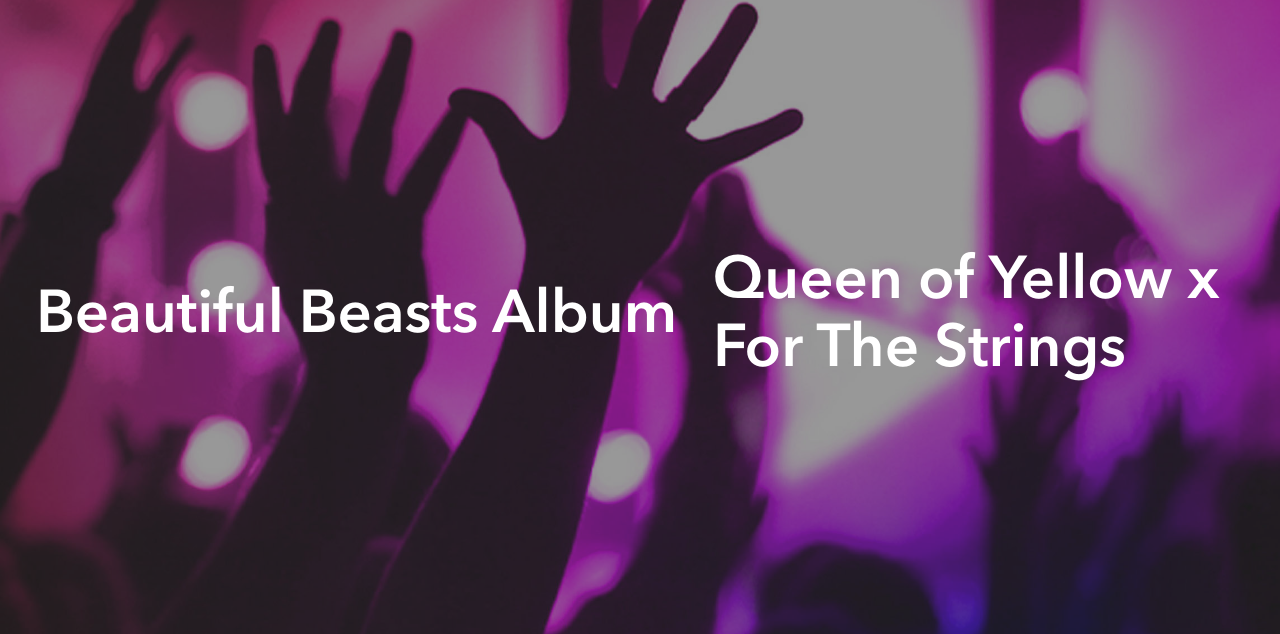
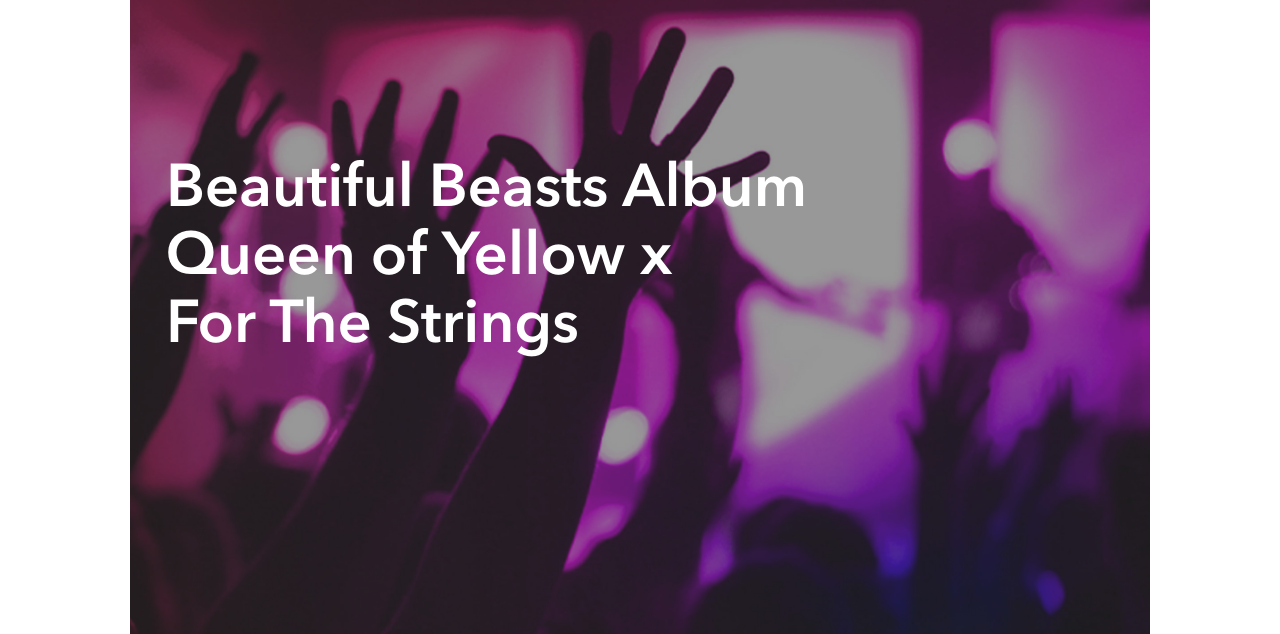
Before and after one commit to MalikP1/malik-pinkerton-bandsite, a plain HTML site: page pages/shows.html in a window 1280 px wide. Shown: the part 65-699 px from the top of the page. Drawn offline with Linux system fonts and the light colour scheme.

Commit message:
set max width for website

```diff
--- a/pages/shows.html
+++ b/pages/shows.html
@@ -28,11 +28,14 @@
     </header>
     <main class="main">
       <section class="hero hero--shows">
-        <h2 class="hero__sub-title">Beautiful Beasts Album</h2>
-        <h1 class="hero__title">
-          Queen of Yellow x
-          <span class="hero__title--next-line">For The Strings</span>
-        </h1>
+        <article class="hero__heading">
+          <h2 class="hero__sub-title">Beautiful Beasts Album</h2>
+          <h1 class="hero__title hero__title--padding">
+            Queen of Yellow x
+            <span class="hero__title--next-line">For The Strings</span>
+          </h1>
+        </article>
+        <article></article>
       </section>
     </main>
     <footer class="footer">
--- a/styles/partials/_breakpoints.scss
+++ b/styles/partials/_breakpoints.scss
@@ -1,6 +1,5 @@
 $tablet-breakpoint: 768px;
 $desktop-breakpoint: 1280px;
-$wide-screen-desktop-breakpoint: 1281px;
 
 @mixin tablet {
   @media screen and (min-width: $tablet-breakpoint) {
@@ -12,8 +11,3 @@ $wide-screen-desktop-breakpoint: 1281px;
     @content;
   }
 }
-@mixin wide-screen {
-  @media screen and (max-width: $wide-screen-desktop-breakpoint) {
-    @content;
-  }
-}
--- a/styles/partials/_gallery.scss
+++ b/styles/partials/_gallery.scss
@@ -43,7 +43,7 @@
       border: 4px solid $hover-font-color;
     }
     @include tablet {
-      width: 32%;
+      width: 31%;
       margin: 0 1rem 1.5rem 0;
     }
   }
--- a/styles/partials/_hero.scss
+++ b/styles/partials/_hero.scss
@@ -15,6 +15,12 @@
   }
   &--shows {
     background-image: url("../../assets/images/hero-shows.jpg");
+    flex-direction: column;
+    align-items: flex-start;
+    justify-content: center;
+  }
+  &__heading {
+    height: 50%;
   }
   @include tablet {
     height: 30rem;
@@ -41,4 +47,10 @@
       padding-left: 2.25rem;
     }
   }
+  &__title {
+    &--padding {
+    }
+  }
+  &__sub-title {
+  }
 }
--- a/styles/partials/_resets.scss
+++ b/styles/partials/_resets.scss
@@ -2,6 +2,7 @@
   box-sizing: border-box;
 }
 body {
-  margin: 0;
+  margin: 0 auto;
   padding: 0;
+  max-width: 1020px;
 }
```
Also changed, not shown: styles/bio.css, styles/shows.css.
